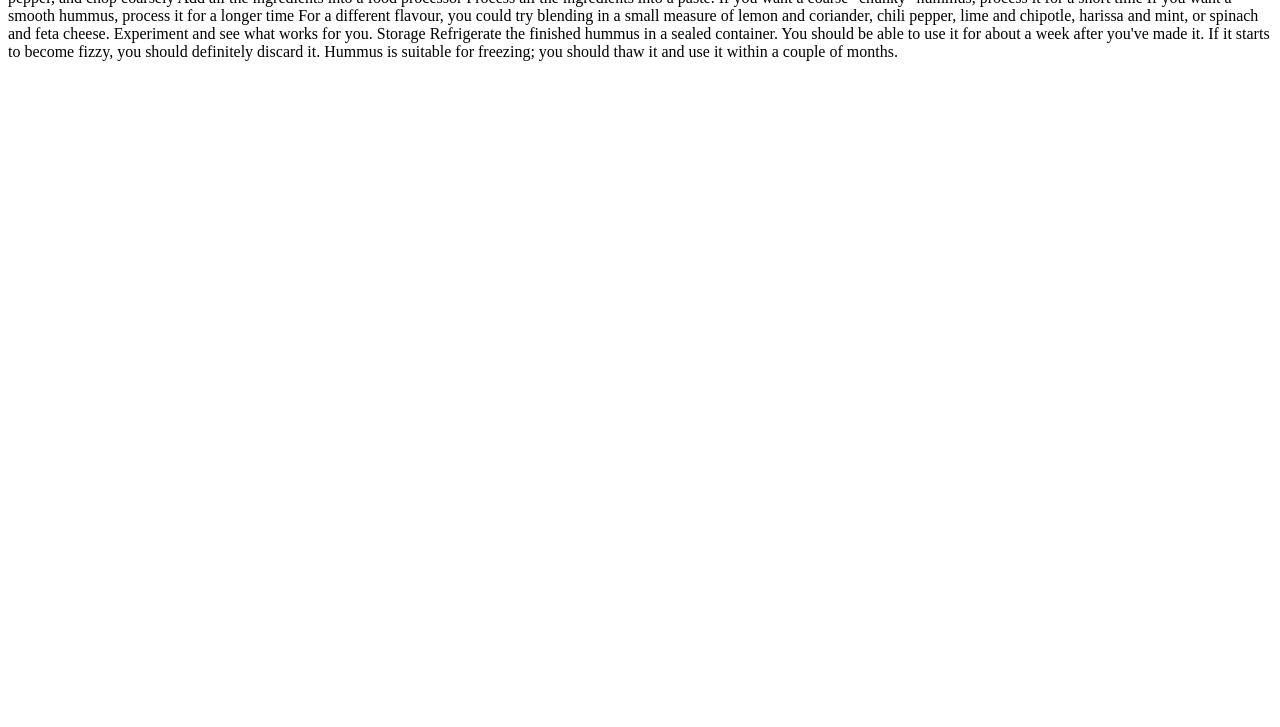
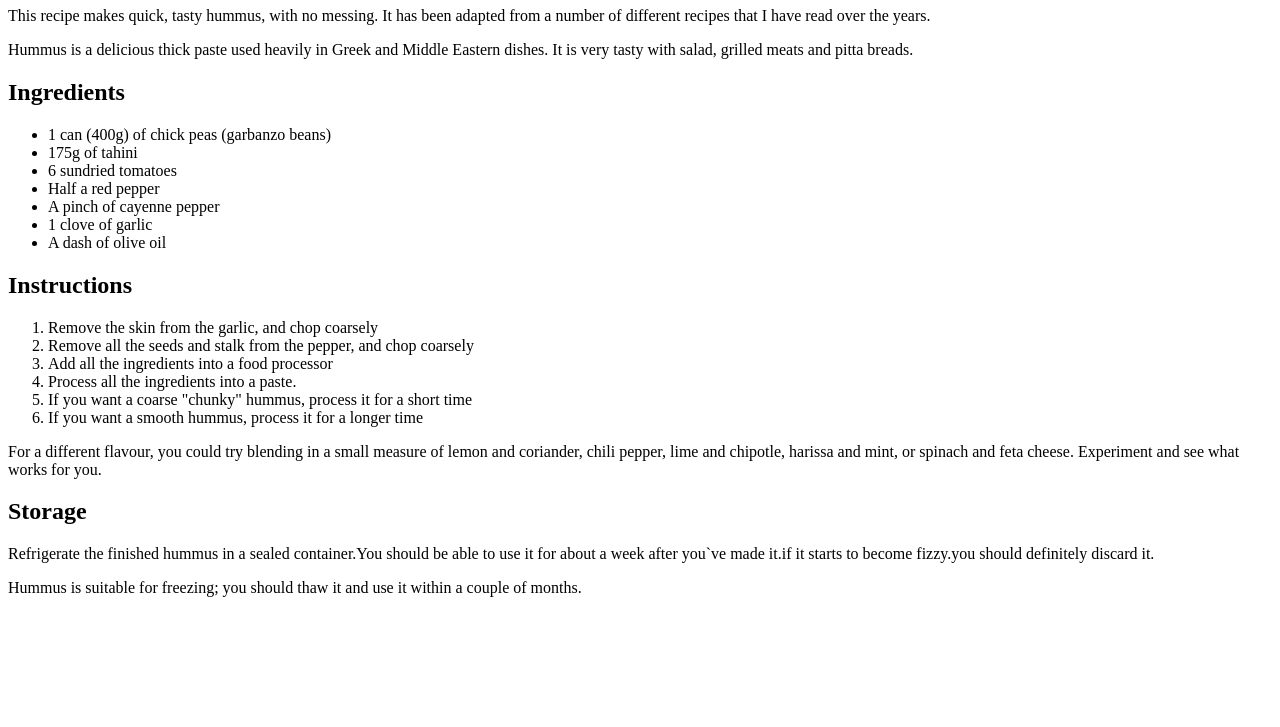
Before and after one commit to G184882021/medialabo, a plain HTML site: page practice/text-start.html in a window 1280 px wide. Shown: the part 73-800 px from the top of the page. Drawn offline with Linux system fonts and the light colour scheme.

Commit message:
第一回授業

```diff
--- a/practice/text-start.html
+++ b/practice/text-start.html
@@ -5,38 +5,42 @@
     <title>Quick hummus recipe</title>
   </head>
   <body>
-    Quick hummus recipe
+    <h1>Quick hummus recipe</h1>
 
-    This recipe makes quick, tasty hummus, with no messing. It has been adapted from a number of different recipes that I have read over the years.
+    <p>This recipe makes quick, tasty hummus, with no messing. It has been adapted from a number of different recipes that I have read over the years.</p>
 
-    Hummus is a delicious thick paste used heavily in Greek and Middle Eastern dishes. It is very tasty with salad, grilled meats and pitta breads.
+    <p>Hummus is a delicious thick paste used heavily in Greek and Middle Eastern dishes. It is very tasty with salad, grilled meats and pitta breads.</p>
 
-    Ingredients
+    <h2>Ingredients</h2>
 
-    1 can (400g) of chick peas (garbanzo beans)
-    175g of tahini
-    6 sundried tomatoes
-    Half a red pepper
-    A pinch of cayenne pepper
-    1 clove of garlic
-    A dash of olive oil
+    <ul>
+      <li>1 can (400g) of chick peas (garbanzo beans)</li>
+      <li>175g of tahini</li>
+      <li>6 sundried tomatoes</li>
+      <li>Half a red pepper</li>
+      <li>A pinch of cayenne pepper</li>
+      <li>1 clove of garlic</li>
+      <li>A dash of olive oil</li>
+    </ul>
 
-    Instructions
+    <h2>Instructions</h2>
 
-    Remove the skin from the garlic, and chop coarsely
-    Remove all the seeds and stalk from the pepper, and chop coarsely
-    Add all the ingredients into a food processor
-    Process all the ingredients into a paste.
-    If you want a coarse "chunky" hummus, process it for a short time
-    If you want a smooth hummus, process it for a longer time
+    <ol>
+      <li>Remove the skin from the garlic, and chop coarsely</li>
+      <li>Remove all the seeds and stalk from the pepper, and chop coarsely</li>
+      <li>Add all the ingredients into a food processor</li>
+      <li>Process all the ingredients into a paste.</li>
+      <li>If you want a coarse "chunky" hummus, process it for a short time</li>
+      <li>If you want a smooth hummus, process it for a longer time</li>
+    </ol>
 
-    For a different flavour, you could try blending in a small measure of lemon and coriander, chili pepper, lime and chipotle, harissa and mint, or spinach and feta cheese. Experiment and see what works for you.
+    <p>For a different flavour, you could try blending in a small measure of lemon and coriander, chili pepper, lime and chipotle, harissa and mint, or spinach and feta cheese. Experiment and see what works for you.</p>
 
-    Storage
+    <h2>Storage</h2>
 
-    Refrigerate the finished hummus in a sealed container. You should be able to use it for about a week after you've made it. If it starts to become fizzy, you should definitely discard it.
+    <p>Refrigerate the finished hummus in a sealed container.You should be able to use it for about a week after you`ve made it.if it starts to become fizzy.you should definitely discard it.</p>
 
-    Hummus is suitable for freezing; you should thaw it and use it within a couple of months.
+    <p>Hummus is suitable for freezing; you should thaw it and use it within a couple of months.</p>
 
 
   </body>
```
Also changed, not shown: index.html (+23 -1 lines), practice/debug-example.html (+4 -4 lines), practice/pictures.html (+6 -0 lines), project.html (added, +6 -0 lines).
